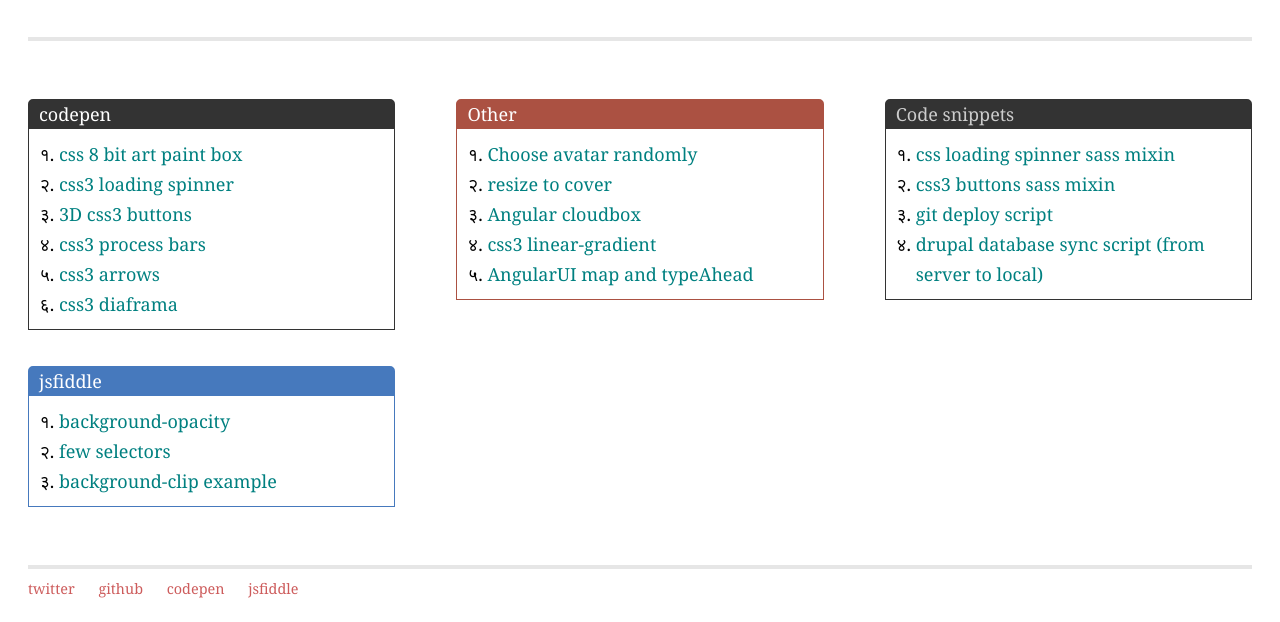
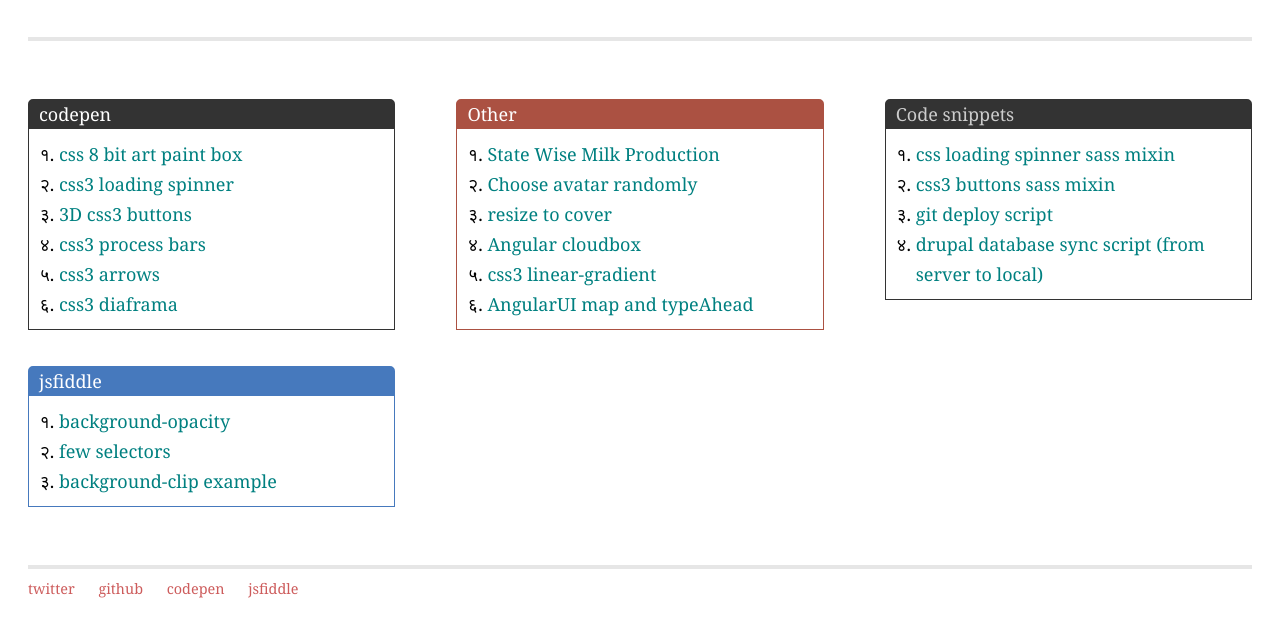
Before and after one commit to crazyrohila/playground, a plain HTML site: page index.html in a window 1280 px wide. Shown: the part 178-800 px from the top of the page. Drawn offline with Linux system fonts and the light colour scheme.

Commit message:
D3js example

```diff
--- a/index.html
+++ b/index.html
@@ -52,6 +52,9 @@
           </li>
         </ul>
         <ul class="section section--projects section--other">
+          <li id="d3js-milk-prod" class="exp-block">
+            <a href="/work/d3js-exp/milk-production">State Wise Milk Production</a>
+          </li>
           <li id="random-gravatar" class="exp-block">
             <a href="/work/random-gravatar">Choose avatar randomly</a>
           </li>
```
